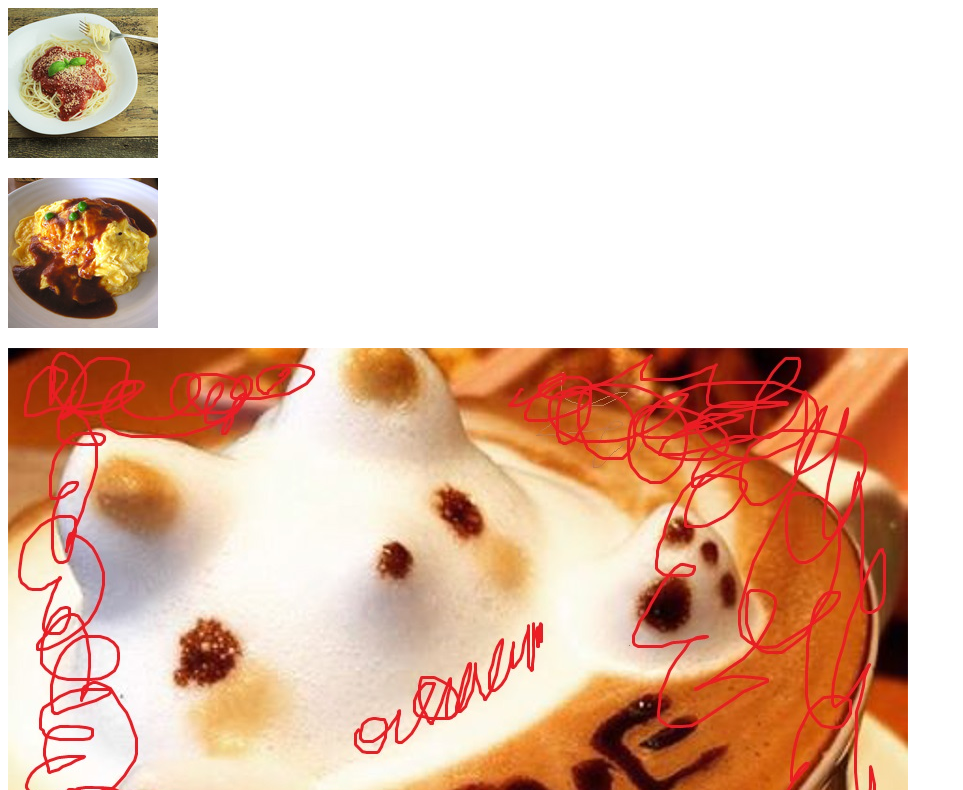
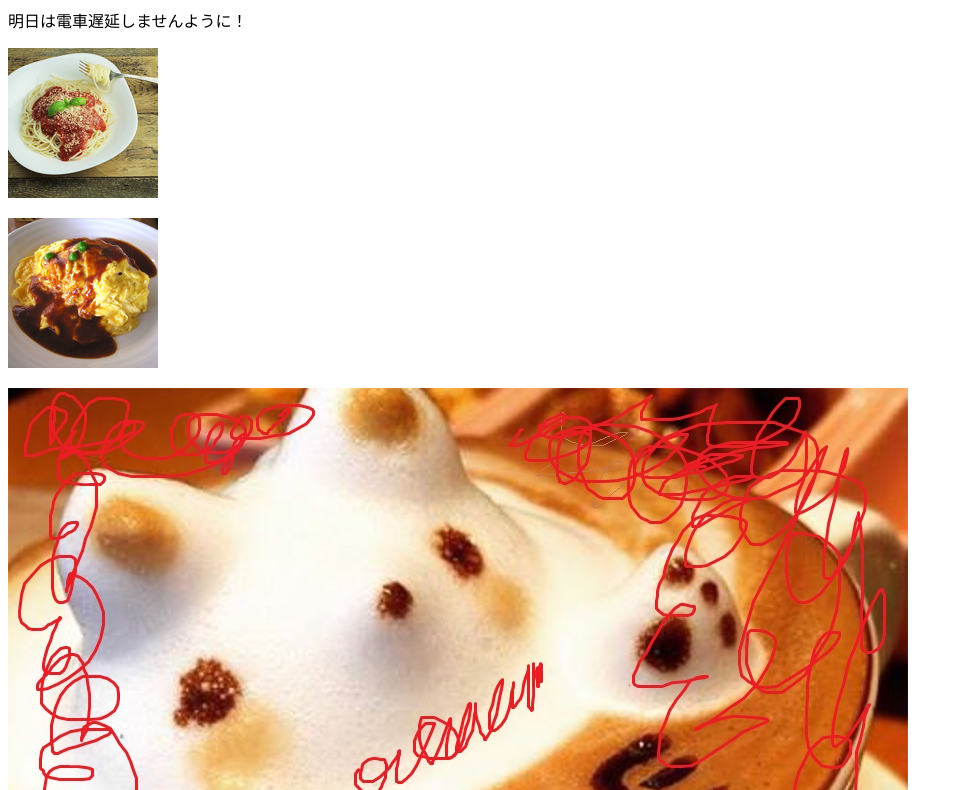
Before and after one commit to zd2C27/GroupBrown, a plain HTML site: page testyoshida.html in a window 1280 px wide. Shown: the part 81-871 px from the top of the page, without its empty margins (0-963 px from the left). Drawn offline with Linux system fonts and the light colour scheme.

Commit message:
吉田テスト

```diff
--- a/testyoshida.html
+++ b/testyoshida.html
@@ -6,6 +6,7 @@
 </head>
 <body>
     <h1>ううんううん</h1>
+    <p>明日は電車遅延しませんように！</p>
 <p><img src="float02.jpg" alt=""></p>
 <p><img src="other01.jpg" alt=""></p>
     <img src="108466_900.jpg">
```
